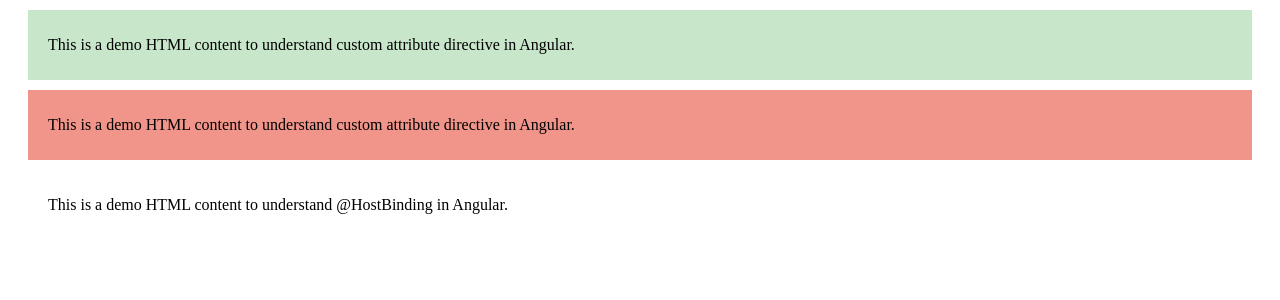
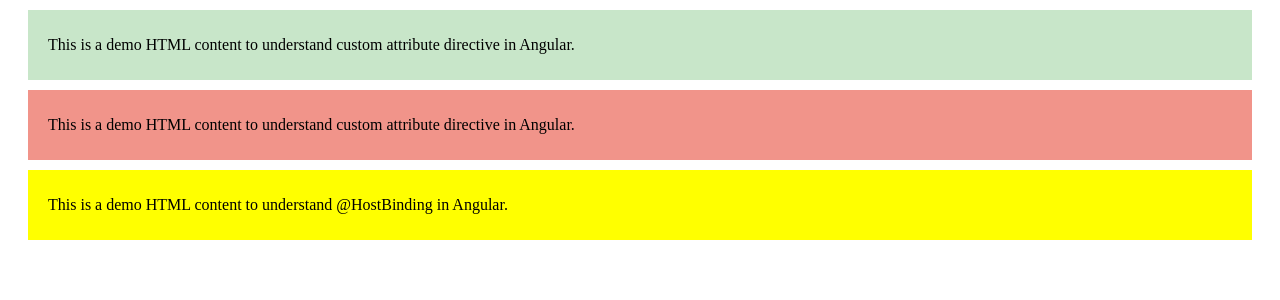
Before and after one commit to AlaminRonya/AngularJS, an Angular app in the folder CUSTOM-DIRECTIVE/: page / in a window 1280 px wide. Shown: the top 300 px of the page. Built offline with nearby package versions, Linux system fonts and the light colour scheme.

Commit message:
Binding Directive Properties | Directives

```diff
--- a/CUSTOM-DIRECTIVE/src/app/CustomDirective/better-highlight.directive.ts
+++ b/CUSTOM-DIRECTIVE/src/app/CustomDirective/better-highlight.directive.ts
@@ -10,7 +10,7 @@ export class BetterHighlightDirective implements OnInit {
   }
 
   @Input() defaultColor: string = 'transparent';
-  @Input('appBetterhighlight') highlightColor: string = 'pink';
+  @Input('appBetterHighlight') highlightColor: string = 'pink';
   @Input() title: string = 'This is title';
 
   @HostBinding('style.backgroundColor') background: string = this.defaultColor;
--- a/CUSTOM-DIRECTIVE/src/app/app.component.html
+++ b/CUSTOM-DIRECTIVE/src/app/app.component.html
@@ -6,6 +6,6 @@
   <p>This is a demo HTML content to understand custom attribute directive in Angular.</p>
 </div>
 
-<div class="container" appBetterHighlight>
+<div class="container" [appBetterHighlight]="'red'"  [defaultColor]="'yellow'" [title]="'Example title'">
   <p>This is a demo HTML content to understand @HostBinding in Angular.</p>
 </div>
```
